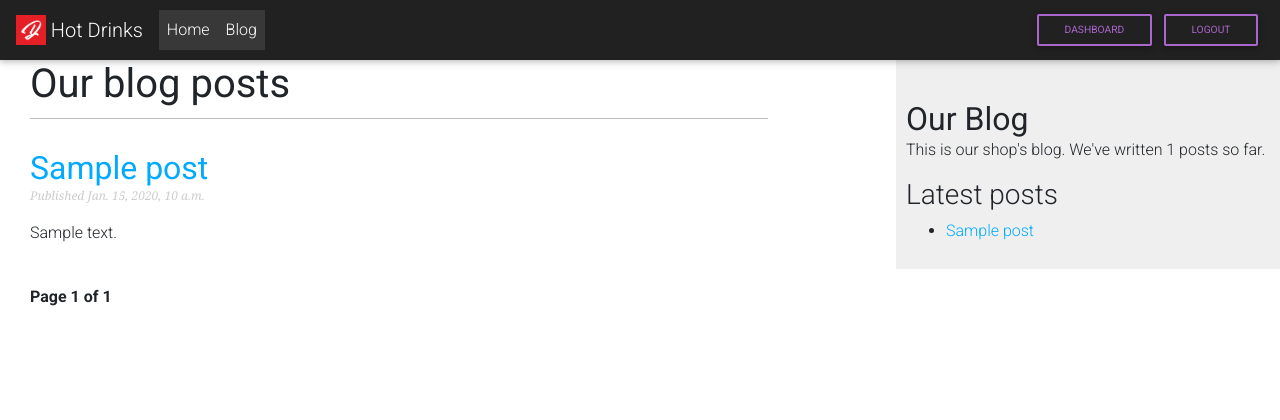
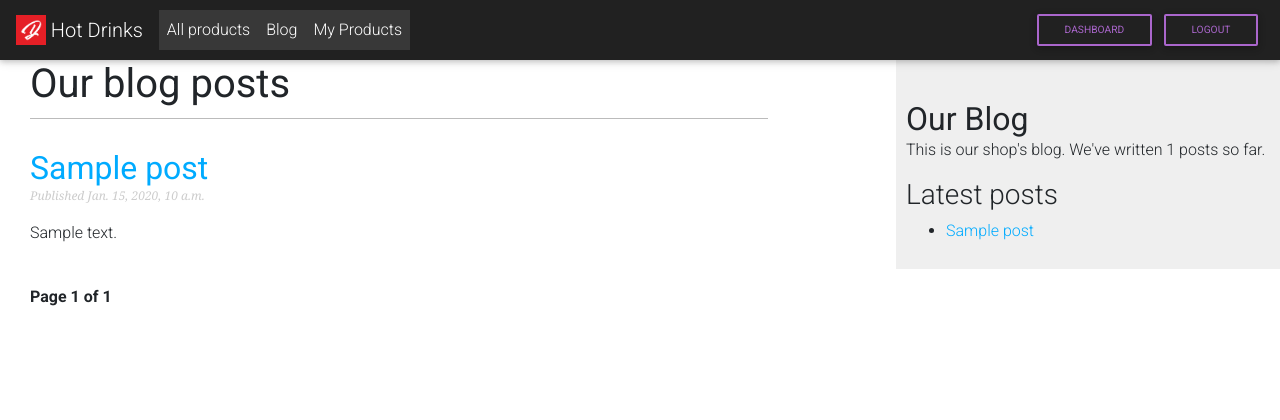
Before and after one commit to Simomir/My_shop, a Django app: page /blog/ in a window 1280 px wide. Shown: the top 420 px of the page. Run offline with Django 3.2, Linux system fonts and the light colour scheme; a user stored in the database is signed in; tables that the repository leaves empty hold one stand-in row (values such as "Sample post"); some libraries are stand-ins or nearby versions.

```diff
--- a/accounts/admin.py
+++ b/accounts/admin.py
@@ -1,6 +1,6 @@
 from django.contrib import admin
 from django import forms
-# from django.contrib.auth.models import Group
+from django.contrib.auth.models import Group
 from django.contrib.auth.admin import UserAdmin as BaseUserAdmin
 from django.contrib.auth.forms import ReadOnlyPasswordHashField
 from .models import Account
@@ -85,3 +85,4 @@ class UserAdmin(BaseUserAdmin):
 
 
 admin.site.register(Account, UserAdmin)
+admin.site.unregister(Group)
--- a/accounts/forms.py
+++ b/accounts/forms.py
@@ -9,3 +9,9 @@ class AccountCreationForm(UserCreationForm):
     class Meta:
         model = Account
         fields = ['username', 'email', 'password1', 'password2']
+
+    def clean_email(self):
+        email = self.cleaned_data.get('email', False)
+        if not email:
+            raise forms.ValidationError('Email is required!')
+        return email
--- a/accounts/views.py
+++ b/accounts/views.py
@@ -8,12 +8,8 @@ from .models import Account
 
 
 class UserDashboard(View):
-    @login_required
     def get(self, request):
         return render(request, 'users/dashboard.html')
-
-    def post(self, request):
-        pass
 
 
 class SignUpUser(CreateView):
--- a/templates/blog/partials/navbar.html
+++ b/templates/blog/partials/navbar.html
@@ -10,15 +10,20 @@
     <div class="collapse navbar-collapse" id="navbarSupportedContent">
         <ul class="navbar-nav mr-auto">
             <li class="nav-item active">
-                <a class="nav-link" href="{% url 'shop:shop index' %}">Home <span class="sr-only">(current)</span></a>
+                <a class="nav-link" href="{% url 'shop:shop index' %}">All products<span class="sr-only">(current)</span></a>
             </li>
             <li class="nav-item active">
                 <a class="nav-link" href="{% url 'blog:index' %}">Blog</a>
             </li>
+            {% if request.user.is_authenticated %}
+            <li class="nav-item active">
+                <a class="nav-link" href="#">My Products</a>
+            </li>
+            {% endif %}
         </ul>
         <form class="form-inline">
             {% if request.user.is_authenticated %}
-                <a href="#">
+                <a href="{% url 'accounts:user dashboard' %}">
                     <button class="btn btn-sm btn-outline-secondary" type="button">Dashboard</button>
                 </a>
                 <a href="#">
```
